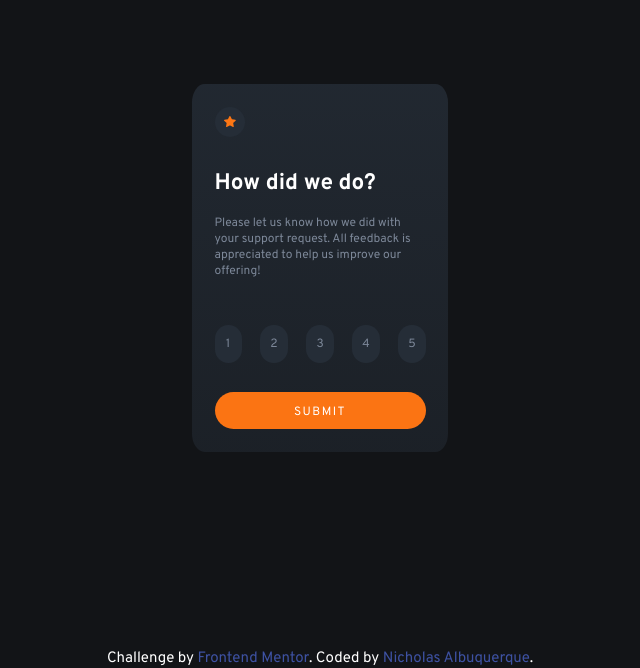
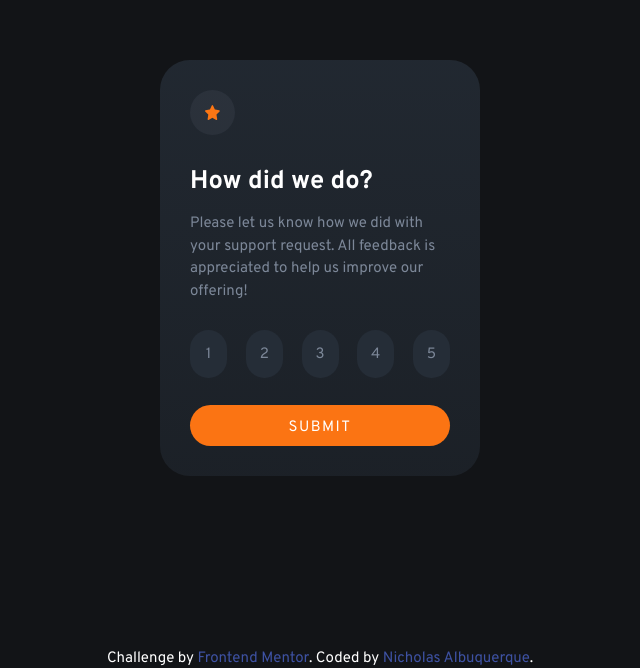
Before and after one commit to nicoams/interactive-rating-component, a plain HTML site: page index.html in a window 1280 px wide. Shown: the part 132-800 px from the top of the page, without its empty margins (320-960 px from the left). Drawn offline with Linux system fonts and the light colour scheme.

Commit message:
Update main.css

```diff
--- a/css/main.css
+++ b/css/main.css
@@ -20,20 +20,20 @@ body {
 }
 
 .card-wrapper {
-  width: 20vw;
-  height: 46vh;
-  margin: 27vh auto;
-  padding: 1.5rem;
+  width: 25vw;
+  height: 52vh;
+  margin: 24vh auto;
+  padding: 2rem;
   background-image: linear-gradient(rgba(37, 45, 55, 0.8), rgba(37, 45, 55, 0.5));
   color: #959eac;
-  border-radius: 5%;
+  border-radius: 2rem;
   display: flex;
   flex-direction: column;
   justify-content: space-between;
 }
 .card-wrapper p {
   color: #7c8798;
-  font-size: 0.8rem;
+  font-size: 1rem;
 }
 
 @media screen and (max-width: 600px) {
@@ -55,18 +55,21 @@ body {
   padding-top: 0.2rem;
 }
 .home .home-icon {
-  background-color: #252d37;
-  width: 2rem;
-  height: 2rem;
+  background-color: rgba(124, 135, 152, 0.1);
+  width: 3rem;
+  height: 3rem;
   border-radius: 50%;
   margin-bottom: 1rem;
 }
 .home .home-icon img {
-  width: 0.8rem;
+  width: 1rem;
 }
 .home h1 {
   color: #ffffff;
-  font-size: 1.5rem;
+  font-size: 1.7rem;
+}
+.home p {
+  line-height: 1.5rem;
 }
 .home #divMessage {
   font-size: 0.8rem;
@@ -79,7 +82,7 @@ body {
   flex-flow: row wrap;
   justify-content: space-between;
   align-items: center;
-  margin: 1rem 0;
+  margin-bottom: 1rem;
 }
 .home input[type=radio] {
   opacity: 0;
@@ -90,10 +93,10 @@ body {
   background-color: #252d37;
   color: #7c8798;
   border: none;
-  border-radius: 3.5rem;
+  border-radius: 4rem;
   width: calc(20% - 1rem);
-  height: 2.5rem;
-  font-size: 0.8rem;
+  height: 3.2rem;
+  font-size: 1rem;
   position: relative;
   text-align: center;
 }
@@ -108,14 +111,14 @@ body {
   cursor: pointer;
 }
 .home .btn-submit {
-  border-radius: 1.3rem;
-  height: 2.5rem;
+  border-radius: 2rem;
+  height: 2.7rem;
   width: 100%;
   background-color: #fb7413;
   color: #ffffff;
   text-transform: uppercase;
   letter-spacing: 0.1rem;
-  font-size: 0.8rem;
+  font-size: 1rem;
   border: none;
 }
 .home .btn-submit:hover {
@@ -131,24 +134,31 @@ body {
   align-items: center;
   text-align: center;
 }
-.thankYou .thankYou-icon img {
-  width: 7.5rem;
+.thankYou .thankYou-icon {
+  width: 11rem;
+  margin: 1rem auto;
 }
 .thankYou .highlight {
   background-color: #252d37;
-  color: #fb7413;
+  color: rgba(251, 116, 19, 0.8);
   width: 60%;
   padding-top: 0.2rem;
   border-radius: 1.3rem;
-  font-size: 0.8rem;
+  font-size: 1rem;
+  line-height: 1.5rem;
   margin-bottom: 0.8rem;
 }
 .thankYou .highlight span {
   font-size: inherit;
 }
-.thankYou h2 {
+.thankYou h1 {
   color: #ffffff;
-  font-size: 1.5rem;
+  font-size: 2rem;
+  margin-top: 1rem;
+}
+.thankYou p {
+  line-height: 1.5rem;
+  margin-bottom: 1rem;
 }
 
 #rating input {
```
